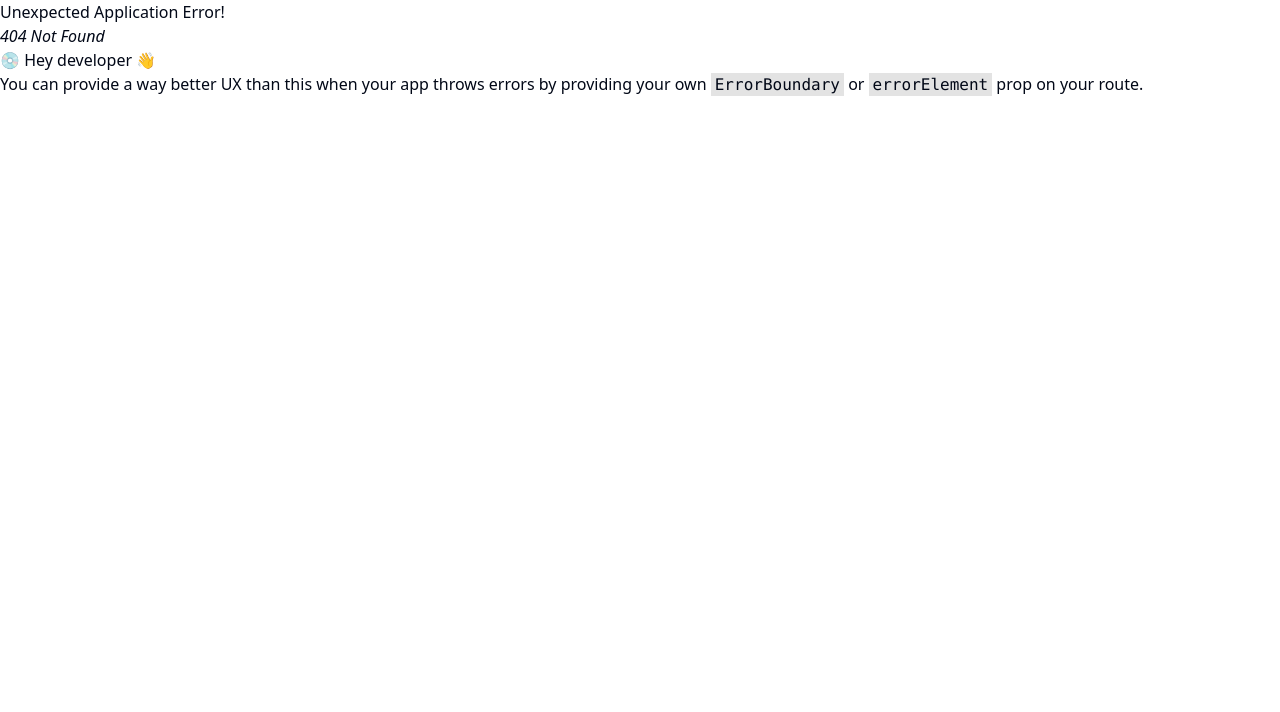
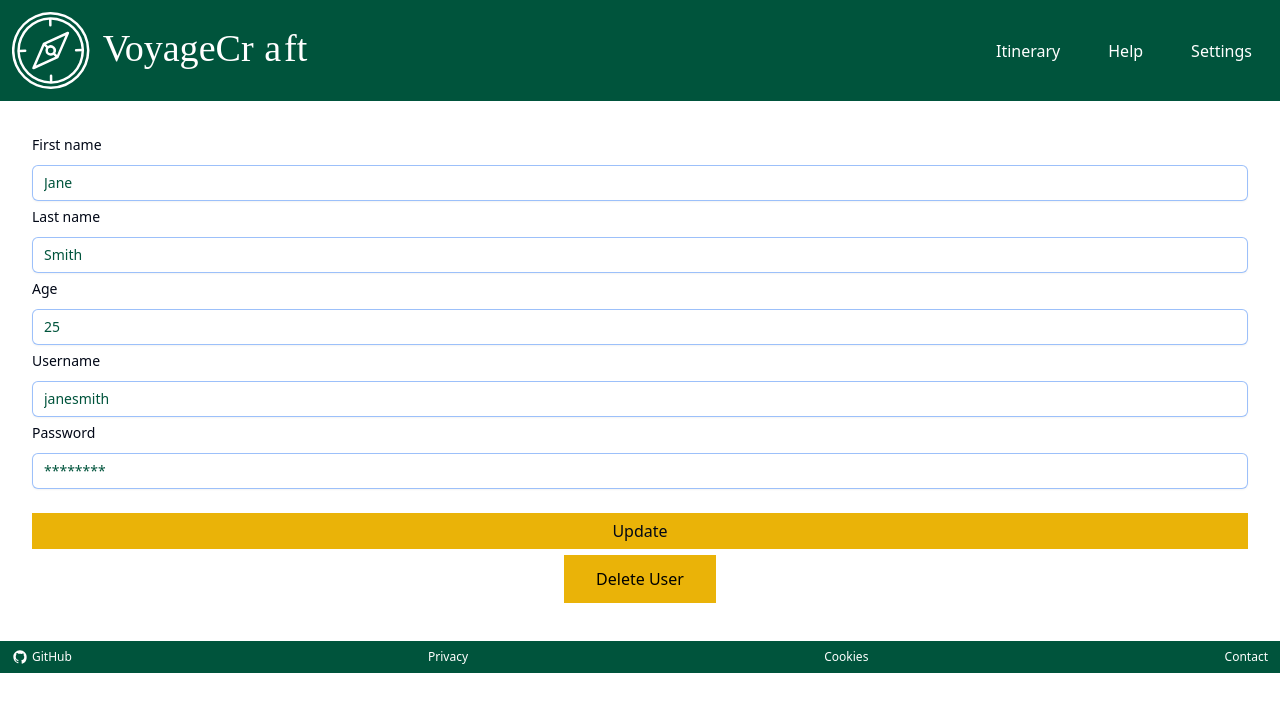
Before and after one commit to 0795PAO/VoyageCraft_front, a React (Vite) app: page /settings in a window 1280 px wide. Before the commit this address had no page. Shown: the top 712 px of the page. Built offline with nearby package versions, Linux system fonts and the light colour scheme.

Commit message:
DONE:Settings component

```diff
--- /dev/null
+++ b/src/components/settings/Settings.jsx
@@ -0,0 +1,184 @@
+import React, { useState } from 'react';
+import FormateForm from "@/components/signUp/form/FormateForm"; // Asegúrate de que la ruta sea correcta
+
+const Settings = () => {
+    const [formData, setFormData] = useState({
+        firstName: "",
+        lastName: "",
+        age: "",
+        username: "",
+        password: "",
+    });
+
+    const [isTyping, setIsTyping] = useState({
+        firstName: false,
+        lastName: false,
+        age: false,
+        username: false,
+        password: false,
+    });
+
+    const [showModal, setShowModal] = useState(false);
+
+    const handleChange = (e) => {
+        const { name, value } = e.target;
+        setFormData({
+            ...formData,
+            [name]: value,
+        });
+        setIsTyping({
+            ...isTyping,
+            [name]: true,
+        });
+    };
+
+    const handleBlur = (e) => {
+        const { name } = e.target;
+        setIsTyping({
+            ...isTyping,
+            [name]: false,
+        });
+    };
+
+    const handleSubmit = (e) => {
+        e.preventDefault();
+        console.log("Form data:", formData);
+    };
+
+    const handleDeleteUser = () => {
+        setShowModal(true);
+    };
+
+    const handleConfirmDelete = () => {
+        setShowModal(false);
+        console.log("User deleted");
+    };
+
+    const handleCancelDelete = () => {
+        setShowModal(false);
+    };
+
+    return (
+        <div className="bg-white p-8 shadow-lg">
+            <form onSubmit={handleSubmit}>
+                <div className="space-y-1">
+                    <FormateForm
+                        label="First name"
+                        id="first-name"
+                        name="firstName"
+                        placeholder="Jane"
+                        pattern="^[A-Z][a-z]*$"
+                        required={true}
+                        hint="First name must start with an uppercase letter."
+                        value={formData.firstName}
+                        onChange={handleChange}
+                        onBlur={handleBlur}
+                        showHint={isTyping.firstName}
+                    />
+
+                    <FormateForm
+                        label="Last name"
+                        id="last-name"
+                        name="lastName"
+                        placeholder="Smith"
+                        pattern="^[A-Z][a-z]*$"
+                        required={true}
+                        hint="Last name must start with an uppercase letter."
+                        value={formData.lastName}
+                        onChange={handleChange}
+                        onBlur={handleBlur}
+                        showHint={isTyping.lastName}
+                    />
+
+                    <FormateForm
+                        label="Age"
+                        id="age"
+                        name="age"
+                        type="number"
+                        placeholder="25"
+                        required={true}
+                        minLength={2}
+                        pattern="^(1[6-9]|[2-9][0-9]|100)$"
+                        hint="Age must be between 16 and 100."
+                        value={formData.age}
+                        onChange={handleChange}
+                        onBlur={handleBlur}
+                        showHint={isTyping.age}
+                    />
+
+                    <FormateForm
+                        label="Username"
+                        id="username"
+                        name="username"
+                        placeholder="janesmith"
+                        minLength={3}
+                        pattern="\w{3,16}"
+                        required={true}
+                        value={formData.username}
+                        onChange={handleChange}
+                        onBlur={handleBlur}
+                        showHint={isTyping.username}
+                    />
+
+                    <FormateForm
+                        label="Password"
+                        id="password"
+                        name="password"
+                        type="password"
+                        placeholder="********"
+                        pattern="^(?=.*[A-Z])(?=.*\d)(?=.*[@$!%*?&])[A-Za-z\d@$!%*?&]{8,}$"
+                        required={true}
+                        hint="Must be at least 8 characters, include one uppercase letter, one number, and one special character."
+                        value={formData.password}
+                        onChange={handleChange}
+                        onBlur={handleBlur}
+                        showHint={isTyping.password}
+                    />
+                </div>
+
+                <div className="mt-6 flex items-center justify-end gap-x-6">
+                    <button
+                        type="submit"
+                        className="w-full justify-center bg-yellow-500  py-1.5"
+                    >
+                        Update
+                    </button>
+                </div>
+            </form>
+            <div className="flex justify-center py-1.5">
+                <button
+                    type="button"
+                    className="bg-yellow-500 text-black px-8 py-3"
+                    onClick={handleDeleteUser}
+                >
+                    Delete User
+                </button>
+            </div>
+
+            {showModal && (
+                <div className="fixed inset-0 z-50 flex items-center justify-center bg-black bg-opacity-50">
+                    <div className="bg-primary p-4 rounded-lg text-center" style={{ width: '300px', height: '280px' }}>
+                        <h2 className="text-lg text-white font-semibold mb-4">Delete User</h2>
+                        <p className="text-white mb-6">Are you sure you want to delete the user?</p>
+                        <div className="flex justify-around">
+                            <button
+                                className="bg-yellow-500 text-black px-2 w-10"
+                                onClick={handleConfirmDelete}
+                            >
+                                Yes
+                            </button>
+                            <button
+                                className="bg-yellow-500 text-black px-2 py-2 w-30"
+                                onClick={handleCancelDelete}
+                            >
+                                No
+                            </button>
+                        </div>
+                    </div>
+                </div>
+            )}
+        </div>
+    );
+};
+
+export default Settings;
--- a/src/components/signUp/form/FormateForm.jsx
+++ b/src/components/signUp/form/FormateForm.jsx
@@ -13,13 +13,14 @@ const FormateForm = ({
   required = false,
   hint = "",
   value,
+  className,
   onChange,
   onBlur,
   showHint, // Nueva prop para mostrar el hint
 }) => {
   return (
     <div>
-      <label htmlFor={id} className="block text-sm font-medium leading-6 text-white">
+      <label htmlFor={id} className= {`block text-sm font-medium leading-6 ${className}`}>
         {label}
       </label>
       <div className="mt-2">
--- a/src/components/signUp/signUp/SignUp.jsx
+++ b/src/components/signUp/signUp/SignUp.jsx
@@ -60,6 +60,7 @@ const SignUp = () => {
             onChange={handleChange}
             onBlur={handleBlur}
             showHint={isTyping.firstName}
+            className="text-white"
           />
 
           <FormateForm
--- a/src/layout/ProtectedRoute.jsx
+++ b/src/layout/ProtectedRoute.jsx
@@ -6,13 +6,15 @@ import api from '@/api'
 import { REFRESH_TOKEN, ACCESS_TOKEN } from '@/constants'
 import { useEffect, useState } from 'react'
 import Footer from '@/components/footer/Footer'
+import SignUp from '@/components/signUp/signUp/SignUp'
+
 
 
 const ProtectedRoute = () => {
 
   const isAuthorized = true
 
-  /*const [isAuthorized, setIsAuthorized] = useState(null);
+ /* const [isAuthorized, setIsAuthorized] = useState(null);
 
   useEffect(() => {
     auth().catch(() => setIsAuthorized(false))
```
Also changed, not shown: src/router/index.jsx (+7 -7 lines), src/components/home/home.css (added).
